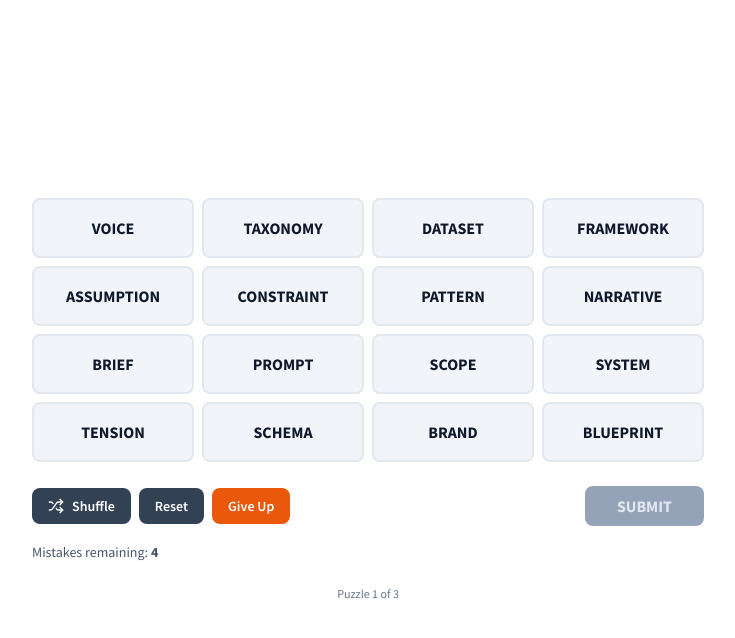
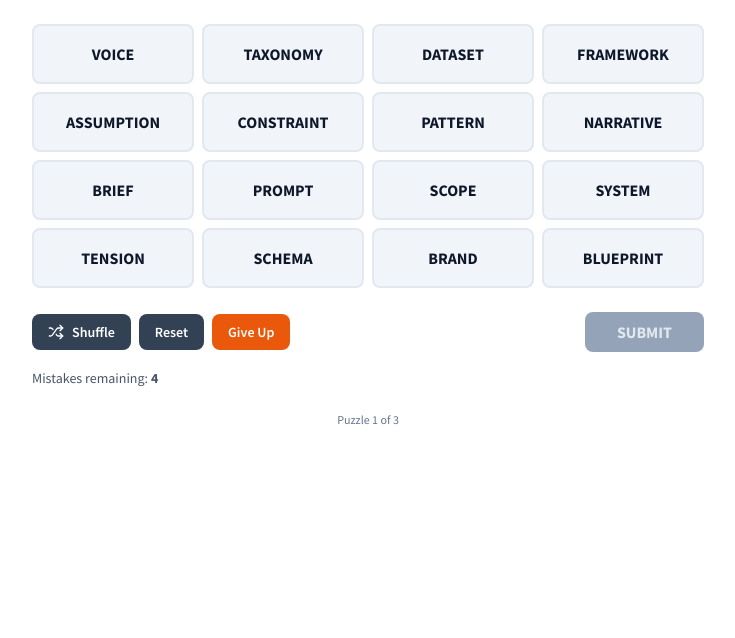
Before and after one commit to creativeAlgebra/connections-game, a React (Create React App) app: page / in a window 1280 px wide. Shown: the top 638 px of the page, without its empty margins (272-1007 px from the left). Built offline with nearby package versions, Linux system fonts and the light colour scheme.

Commit message:
Refactor layout and styling in App component

```diff
--- a/src/App.jsx
+++ b/src/App.jsx
@@ -217,8 +217,8 @@ const ConnectionsGame = () => {
   const categoryColors = ["bg-blue-600", "bg-green-600", "bg-yellow-600", "bg-purple-600"];
 
   return (
-    <div className="min-h-screen bg-white p-4 md:p-6 flex items-center justify-center" style={{ fontFamily: '"Source Sans Pro", sans-serif' }}>
-      <div className="w-full max-w-2xl">
+    <div className="bg-white p-4 md:p-6" style={{ fontFamily: '"Source Sans Pro", sans-serif' }}>
+      <div className="w-full max-w-2xl mx-auto">
         {/* Game Grid */}
         <div className="mb-6">
           {/* Unsolved Terms Grid */}
```
